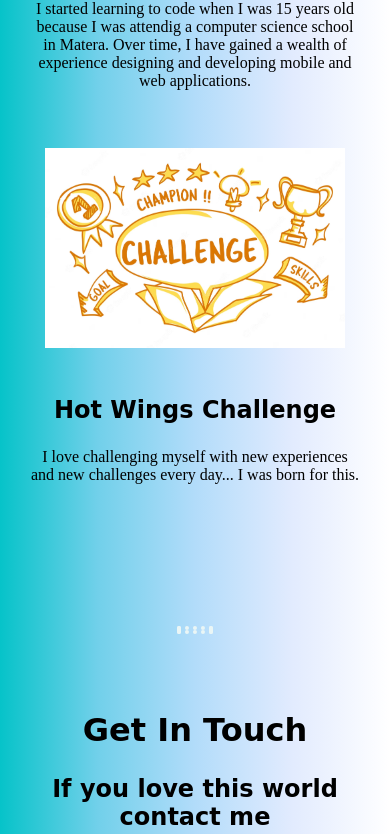
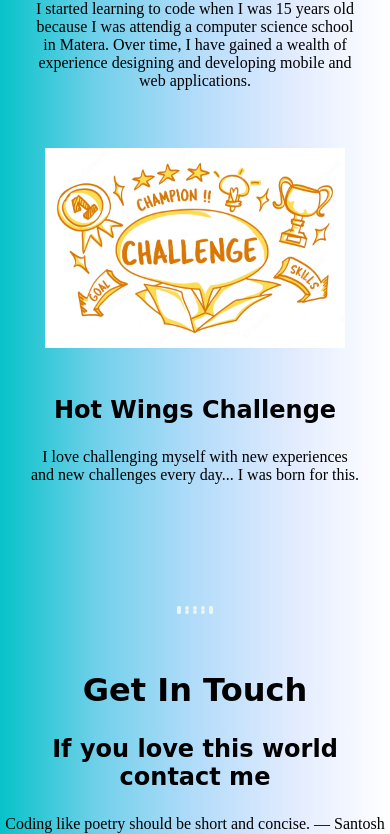
Before and after one commit to angeloViggiani7/capstone_project2, a plain HTML site: page index.html in a window 390 px wide. Shown: the part 1049-1883 px from the top of the page. Drawn offline with Linux system fonts and the light colour scheme; a web font is replaced by a local one.

Commit message:
Update style.css

```diff
--- a/style.css
+++ b/style.css
@@ -158,4 +158,10 @@ span{
     text-decoration: none;
     color: darkblue;
   }
+
+   hr{
+    border: dotted #eaf6f6 4px;
+    width: 7%;
+    margin: 30px auto;
+   }
 }
```
